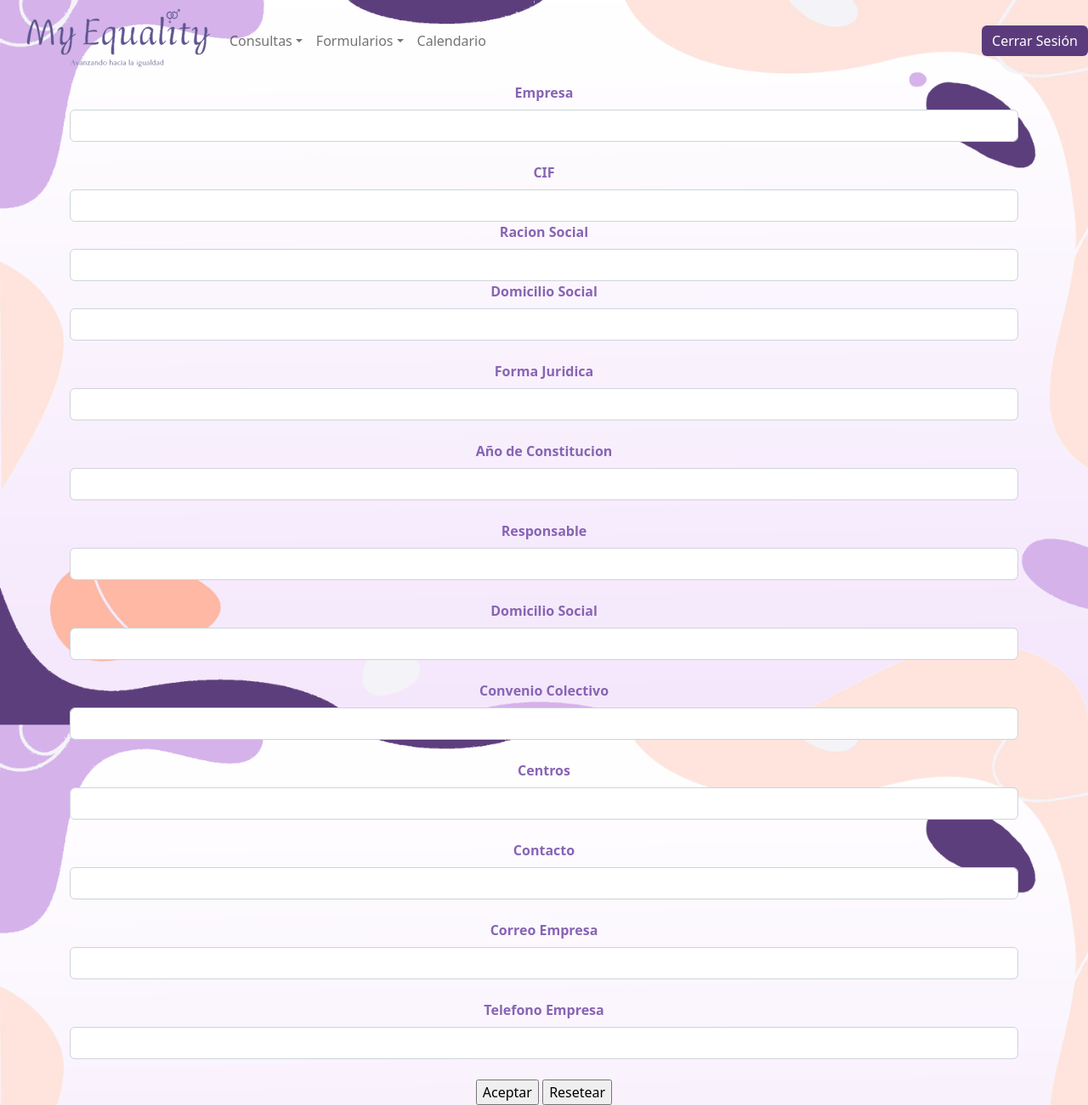
After one commit to VintageStep/practicas_web, a PHP site: page /Formularios/Formulario_alta_usuario.php in a window 1280 px wide. The commit adds this page. Shown: the whole page at 85% size. Run offline with PHP 8.4, Linux system fonts and the light colour scheme.

Commit message:
Version 1.2

```diff
--- /dev/null
+++ b/Formularios/Formulario_alta_usuario.php
@@ -0,0 +1,72 @@
+<?php
+include '..\template\header.php';
+?>
+
+<!doctype html>
+<html lang="es">
+
+<head>
+    <title>
+        Formulario modificar empresas
+    </title>
+</head>
+<body>
+<div class="container">
+<form name="formulario_m" method="POST" action="">
+<div class="">
+<label for="usuario" class="form-label" id="usuario">Empresa</label>
+<input type="text" name="usuario" class="form-control" id="usuario_m"  required>
+<br>
+<label for="cif" class="form-label" id="cif">CIF</label>
+<input type="text" name="cif" class="form-control" id="cif"  required>
+<label for="rs" class="form-label" id="rs">Racion Social</label>
+<input type="text" name="rs" class="form-control" id="rs"  required>
+
+<label for="domicilio-s" class="form-label" id="usuario">Domicilio Social</label>
+<input type="text" name="domicilio-s" class="form-control" id="domicilio-s"  required>
+<br>
+<label for="forma-j" class="form-label" id="forma-j">Forma Juridica</label>
+<input type="text" name="forma-j" class="form-control" id="forma-j"  required>
+<br>
+<label for="constitucion" class="form-label" id="constitucion">Año de Constitucion</label>
+<input type="text" name="domicilio-s" class="form-control" id="constitucion"  required>
+<br>
+<label for="responsble" class="form-label" id="responsable">Responsable</label>
+<input type="text" name="responsable" class="form-control" id="responsable"  required>
+<br>
+<label for="c-responsable" class="form-label" id="c-responsable">Domicilio Social</label>
+<input type="text" name="c-responsable" class="form-control" id="c-responsable"  required>
+<br>
+<label for="cce" class="form-label" id="cce">Convenio Colectivo</label>
+<input type="text" name="cce" class="form-control" id="cce"  required>
+<br>
+<label for="centros" class="form-label" id="centros">Centros</label>
+<input type="text" name="centros" class="form-control" id="centros"  required>
+<br>
+<label for="contacto-e" class="form-label" id="contacto-e">Contacto</label>
+<input type="text" name="contacto-e" class="form-control" id="contacto-e"  required>
+<br>
+<label for="mail" class="form-label" id="mail">Correo Empresa</label>
+<input type="text" name="mail" class="form-control" id="mail"  required>
+<br>
+<label for="telefono" class="form-label" id="telefono">Telefono Empresa</label>
+<input type="text" name="telefono" class="form-control" id="Telefono"  required>
+
+<br>
+
+</div>
+<div class="Buttons">
+    <input type="button" id="aceptar" name="aceptar" value="Aceptar">
+    <input type="button" id="aceptar" name="aceptar" value="Resetear">
+
+
+
+</div>
+
+</form>
+
+</div>
+
+</body>
+
+</html>
--- a/template/header.php
+++ b/template/header.php
@@ -45,10 +45,22 @@
                             <a href="../crudEmp/read.php" class="dropdown-item">Consultas Empresas</a>
                             </div>
                     </li>
+                    <li class="nav-item dropdown">
+                        <a href="#" class="nav-link dropdown-toggle" data-bs-toggle="dropdown">Formularios</a>
+                        <div class="dropdown-menu">
+
+                            <a href="../Formularios/Formulario_alta_admin.php" class="dropdown-item">Nueva Empresa</a>
+                            <a href="../Formularios/Formulario_alta_usuario.php" class="dropdown-item">Configurar Empresa</a>
+                            <a href="../Formularios/Formulario_modificacion.php" class="dropdown-item">Modificacion</a>
+                            </div>
+                    </li>
 
                         <li class="nav-item">
                             <a class="nav-link" href="../calendar/Calendario.php">Calendario</a>
+
                         </li>
+
+    </div>
 
                     </ul>
 
```
Also changed, not shown: Formularios/Formulario_alta_admin.php (added, +37 -0 lines), Formularios/Formulario_modificacion.php (added, +67 -0 lines).
